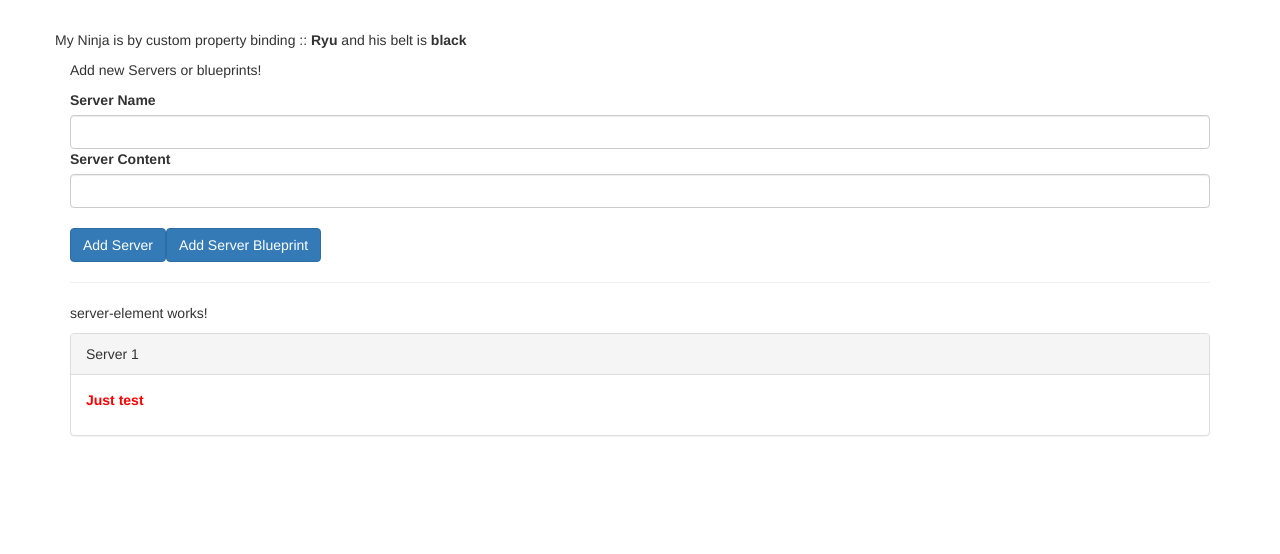
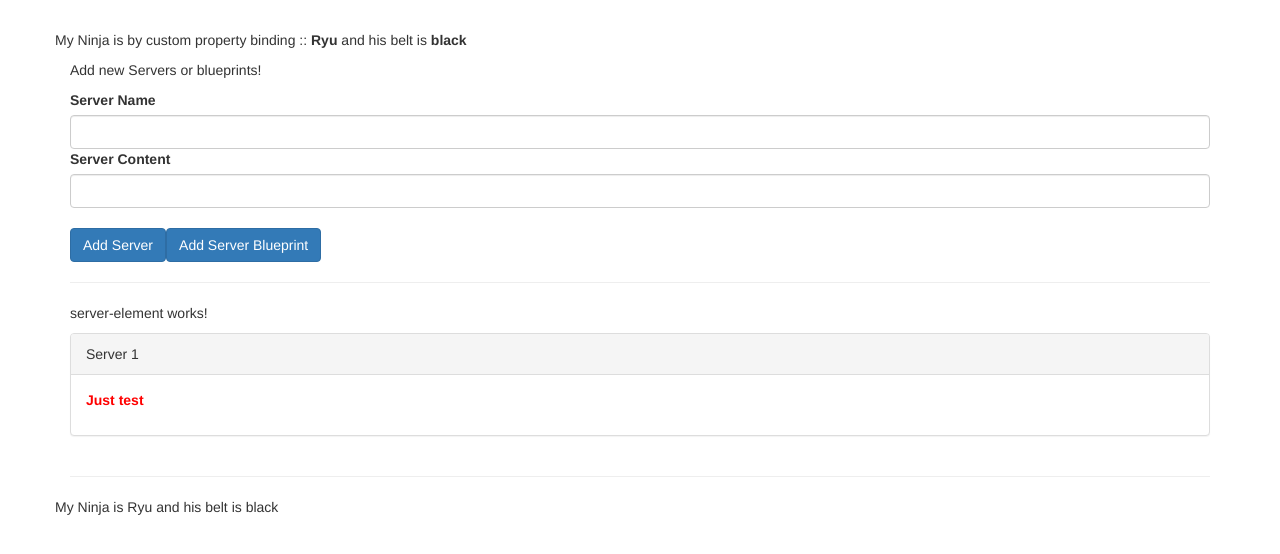
Before and after one commit to git-rp/angularjs, an Angular app in the folder cmp-databinding-start/: page / in a window 1280 px wide. Shown: the top 554 px of the page. Built offline with nearby package versions, Linux system fonts and the light colour scheme.

Commit message:
added home to demo custom property bindings

```diff
--- a/cmp-databinding-start/src/app/app.component.html
+++ b/cmp-databinding-start/src/app/app.component.html
@@ -9,4 +9,8 @@
       ></app-server-element>
     </div>
   </div>
+  <hr />
+  <div class="row">
+    <app-home [ninjaData]="ninja"></app-home>
+  </div>
 </div>
--- a/cmp-databinding-start/src/app/app.module.ts
+++ b/cmp-databinding-start/src/app/app.module.ts
@@ -6,12 +6,14 @@ import { FormsModule } from '@angular/forms';
 import { AppComponent } from './app.component';
 import { CockpitComponent } from './cockpit/cockpit.component';
 import { ServerElementComponent } from './server-element/server-element.component';
+import { HomeComponent } from './home/home.component';
 
 @NgModule({
   declarations: [
     AppComponent,
     CockpitComponent,
-    ServerElementComponent
+    ServerElementComponent,
+    HomeComponent
   ],
   imports: [
     BrowserModule,
--- /dev/null
+++ b/cmp-databinding-start/src/app/home/home.component.html
@@ -0,0 +1 @@
+<p>My Ninja is {{ ninjaData.name }} and his belt is {{ ninjaData.belt }}</p>
--- /dev/null
+++ b/cmp-databinding-start/src/app/home/home.component.ts
@@ -0,0 +1,13 @@
+import { Component, OnInit, Input } from '@angular/core';
+
+@Component({
+  selector: 'app-home',
+  templateUrl: './home.component.html',
+  styleUrls: ['./home.component.css'],
+})
+export class HomeComponent implements OnInit {
+  @Input() ninjaData: { name: string; belt: string };
+  constructor() {}
+
+  ngOnInit(): void {}
+}
```
Also changed, not shown: cmp-databinding-start/src/app/home/home.component.css (added), 1 other file (tests, documents, lock files or other folders).
